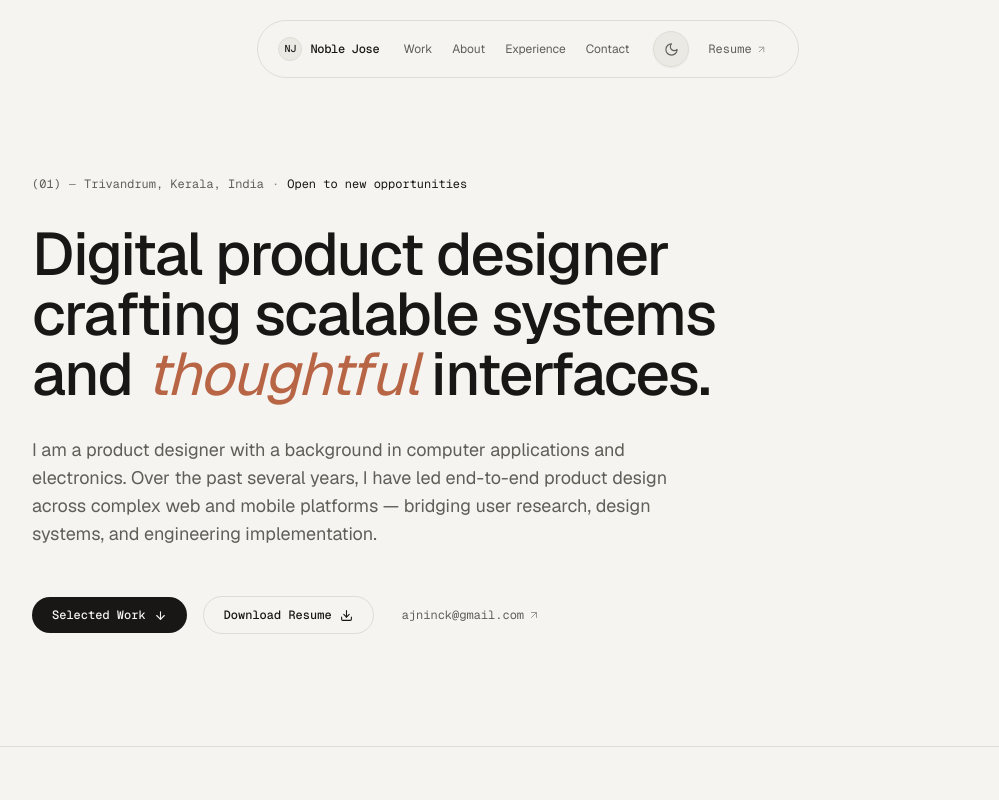
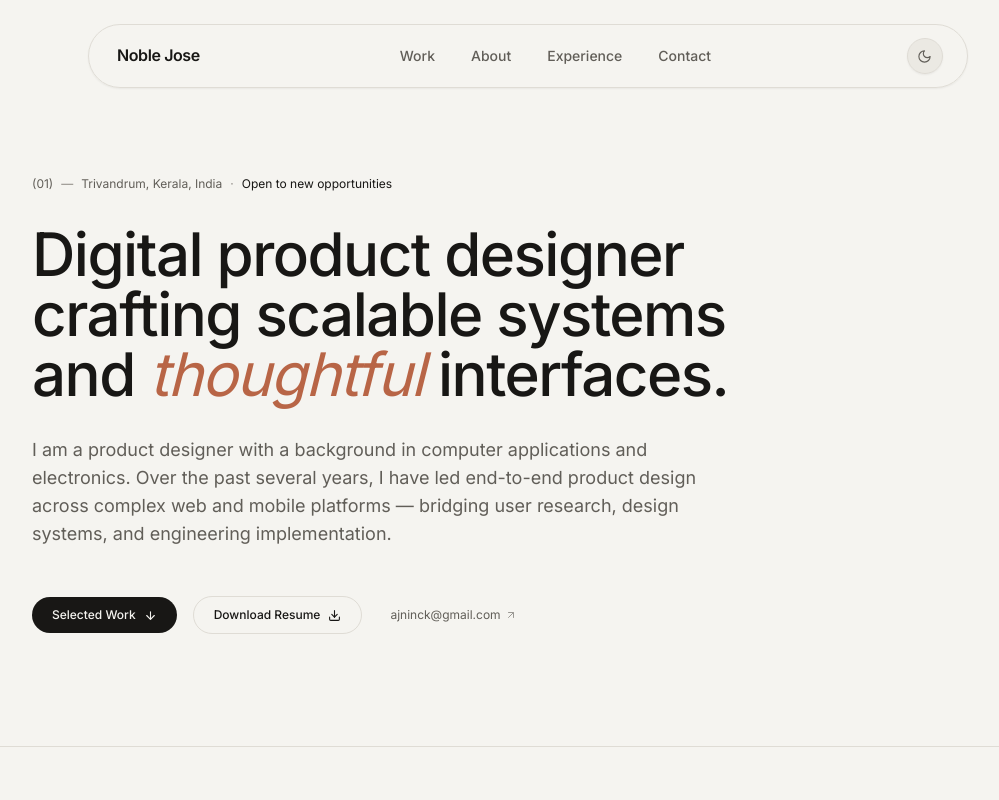
Before and after one commit to ajnoblejose/Noble-Jose-Designer-Portfolio, a React (Vite) app: page / in a window 1280 px wide. Shown: the top 800 px of the page, without its empty margins (112-1111 px from the left). Built offline with nearby package versions, Linux system fonts and the light colour scheme.

Commit message:
feat(navigation): redesign navbar with floating pill layout, Inter typography, and subtle active states

```diff
--- a/index.html
+++ b/index.html
@@ -6,6 +6,9 @@
     <meta name="viewport" content="width=device-width, initial-scale=1.0" />
     <meta name="description" content="Noble Jose – Senior UI/UX Designer portfolio. Crafting digital experiences that connect, convert, and endure." />
     <title>Noble Jose – Senior UI/UX Designer</title>
+    <link rel="preconnect" href="https://fonts.googleapis.com">
+    <link rel="preconnect" href="https://fonts.gstatic.com" crossorigin>
+    <link href="https://fonts.googleapis.com/css2?family=Inter:wght@300;400;500;600;700&display=swap" rel="stylesheet">
   </head>
   <body>
     <div id="root"></div>
--- a/src/components/layout/Navbar.jsx
+++ b/src/components/layout/Navbar.jsx
@@ -1,135 +1,202 @@
-import { useState, useEffect } from 'react';
-import { Link, useLocation } from 'react-router-dom';
+import { useState, useEffect, useRef } from 'react';
+import { Link, useLocation, useNavigate } from 'react-router-dom';
 import ThemeToggle from '../ui/ThemeToggle';
-import { Menu, X, ArrowUpRight } from 'lucide-react';
-import { personalInfo } from '../../data/portfolio';
+import { Menu, X } from 'lucide-react';
 
-const navLinks = [
-  { label: 'Work', href: '/#work' },
-  { label: 'About', href: '/#about' },
-  { label: 'Experience', href: '/#experience' },
-  { label: 'Contact', href: '/#contact' },
+const navItems = [
+  { id: 'work', label: 'Work', href: '/#work' },
+  { id: 'about', label: 'About', href: '/#about' },
+  { id: 'experience', label: 'Experience', href: '/#experience' },
+  { id: 'contact', label: 'Contact', href: '/#contact' },
 ];
 
 export default function Navbar() {
-  const [scrolled, setScrolled] = useState(false);
+  const [activeSection, setActiveSection] = useState('');
   const [mobileMenuOpen, setMobileMenuOpen] = useState(false);
   const location = useLocation();
+  const navigate = useNavigate();
+  const mobileMenuRef = useRef(null);
 
+  // Active section spy: highlights work/about/experience/contact, but NEVER the hero
   useEffect(() => {
+    if (location.pathname !== '/') {
+      setActiveSection('');
+      return;
+    }
+
+    const sectionIds = ['work', 'about', 'experience', 'contact'];
+
     const handleScroll = () => {
-      setScrolled(window.scrollY > 20);
+      // If within the hero area (near top), do not highlight any link
+      const heroEl = document.getElementById('hero');
+      const heroBottom = heroEl ? heroEl.getBoundingClientRect().bottom : 300;
+
+      if (window.scrollY < 200 || heroBottom > 220) {
+        setActiveSection('');
+        return;
+      }
+
+      // Check which section is currently centered/active in viewport
+      const viewportMid = window.innerHeight * 0.35;
+      let currentSection = '';
+
+      for (const id of sectionIds) {
+        const el = document.getElementById(id);
+        if (el) {
+          const rect = el.getBoundingClientRect();
+          if (rect.top <= viewportMid && rect.bottom >= viewportMid) {
+            currentSection = id;
+            break;
+          }
+        }
+      }
+
+      // Fallback for near bottom of page (Contact section)
+      if (
+        window.innerHeight + window.scrollY >=
+        document.documentElement.scrollHeight - 100
+      ) {
+        currentSection = 'contact';
+      }
+
+      setActiveSection(currentSection);
     };
+
     window.addEventListener('scroll', handleScroll, { passive: true });
+    handleScroll();
+
     return () => window.removeEventListener('scroll', handleScroll);
-  }, []);
+  }, [location.pathname]);
 
+  // Close mobile menu on route change
   useEffect(() => {
     setMobileMenuOpen(false);
-  }, [location]);
+  }, [location.pathname]);
 
-  const handleNavClick = (e, href) => {
-    if (href.startsWith('/#')) {
-      if (location.pathname !== '/') {
-        return; // Normal route transition
+  // Close mobile menu on Escape key press
+  useEffect(() => {
+    const handleKeyDown = (e) => {
+      if (e.key === 'Escape' && mobileMenuOpen) {
+        setMobileMenuOpen(false);
       }
+    };
+    window.addEventListener('keydown', handleKeyDown);
+    return () => window.removeEventListener('keydown', handleKeyDown);
+  }, [mobileMenuOpen]);
+
+  // Wordmark click: returns user to top of the homepage
+  const handleWordmarkClick = (e) => {
+    setMobileMenuOpen(false);
+    if (location.pathname === '/') {
       e.preventDefault();
-      const targetId = href.replace('/#', '');
-      const el = document.getElementById(targetId);
-      if (el) {
-        el.scrollIntoView({ behavior: 'smooth' });
-        window.history.pushState(null, '', href);
-      }
+      window.scrollTo({ top: 0, behavior: 'smooth' });
+      setActiveSection('');
+      window.history.pushState(null, '', '/');
+    } else {
+      // If on case study page, navigate home and scroll to top
+      e.preventDefault();
+      navigate('/');
+      window.scrollTo({ top: 0, behavior: 'smooth' });
     }
   };
 
+  // Smooth scroll handler for anchor navigation
+  const handleNavClick = (e, item) => {
+    if (location.pathname === '/') {
+      e.preventDefault();
+      const el = document.getElementById(item.id);
+      if (el) {
+        el.scrollIntoView({ behavior: 'smooth' });
+        setActiveSection(item.id);
+        window.history.pushState(null, '', `#${item.id}`);
+      }
+    }
+    setMobileMenuOpen(false);
+  };
+
   return (
-    <header className="fixed top-5 left-0 right-0 z-50 flex justify-center px-4 pointer-events-none">
+    <header className="fixed top-6 left-0 right-0 z-50 flex justify-center px-4 pointer-events-none">
+      {/* Centred floating pill-shaped navbar: 880px max-width, 64px height, 24px horizontal padding */}
       <nav
-        aria-label="Primary Navigation"
-        className={`pointer-events-auto flex items-center justify-between gap-6 px-5 py-2.5 rounded-full border transition-all duration-300 max-w-xl w-full sm:w-auto ${
-          scrolled
-            ? 'backdrop-blur-md bg-[var(--nav-blur)] border-[var(--border)] shadow-sm'
-            : 'backdrop-blur-sm bg-[var(--nav-blur)] border-[var(--border)]'
-        }`}
+        role="navigation"
+        aria-label="Main Navigation"
+        className="pointer-events-auto w-full max-w-[880px] h-16 px-6 rounded-full border border-[var(--border)] bg-[var(--nav-blur)] backdrop-blur-md shadow-sm flex items-center justify-between transition-colors duration-200"
       >
-        {/* Name / Monogram */}
+        {/* Typographic Wordmark: 16px semibold, returns to top of homepage */}
         <Link
           to="/"
-          className="flex items-center gap-2 group text-xs font-mono font-medium text-[var(--text-primary)] hover:text-[var(--accent)] transition-colors"
+          onClick={handleWordmarkClick}
+          className="text-[16px] font-semibold tracking-tight text-[var(--text-primary)] hover:text-[var(--accent)] transition-colors focus:outline-none focus-visible:ring-2 focus-visible:ring-[var(--accent)] rounded-md px-1 py-0.5 cursor-pointer"
+          aria-label="Noble Jose — Return to top"
         >
-          <span className="w-6 h-6 rounded-full border border-[var(--border)] flex items-center justify-center font-mono text-[10px] bg-[var(--bg-secondary)]">
-            NJ
-          </span>
-          <span className="tracking-tight">{personalInfo.name}</span>
+          Noble Jose
         </Link>
 
-        {/* Desktop Nav Links */}
-        <div className="hidden sm:flex items-center gap-5 text-xs text-[var(--text-muted)]">
-          {navLinks.map((link) => (
-            <a
-              key={link.label}
-              href={link.href}
-              onClick={(e) => handleNavClick(e, link.href)}
-              className="hover:text-[var(--text-primary)] transition-colors py-0.5"
-            >
-              {link.label}
-            </a>
-          ))}
+        {/* Desktop Navigation Links: 14px medium, subtle active background pill only (no dot) */}
+        <div className="hidden md:flex items-center gap-1 sm:gap-2">
+          {navItems.map((item) => {
+            const isActive = activeSection === item.id;
+            return (
+              <a
+                key={item.id}
+                href={item.href}
+                onClick={(e) => handleNavClick(e, item)}
+                aria-current={isActive ? 'page' : undefined}
+                className={`px-3.5 py-1.5 rounded-full text-[14px] font-medium transition-all duration-200 focus:outline-none focus-visible:ring-2 focus-visible:ring-[var(--accent)] ${
+                  isActive
+                    ? 'text-[var(--text-primary)] bg-[var(--bg-secondary)]'
+                    : 'text-[var(--text-muted)] hover:text-[var(--text-primary)] hover:bg-[var(--bg-secondary)]/50'
+                }`}
+              >
+                {item.label}
+              </a>
+            );
+          })}
         </div>
 
-        {/* Right utilities: Theme Toggle & Resume */}
+        {/* Right Controls: Theme Toggle & Mobile Hamburger */}
         <div className="flex items-center gap-2">
           <ThemeToggle />
 
-          <a
-            href="/resume.pdf"
-            download="Noble_Jose_Resume.pdf"
-            className="hidden sm:inline-flex items-center gap-1 text-xs font-mono text-[var(--text-muted)] hover:text-[var(--text-primary)] px-2.5 py-1 rounded-full border border-transparent hover:border-[var(--border)] transition-colors"
-          >
-            <span>Resume</span>
-            <ArrowUpRight size={11} className="opacity-60" />
-          </a>
-
-          {/* Mobile hamburger */}
+          {/* Mobile Hamburger Toggle */}
           <button
             type="button"
             onClick={() => setMobileMenuOpen((prev) => !prev)}
-            aria-label="Toggle navigation menu"
-            className="sm:hidden p-1 text-[var(--text-muted)] hover:text-[var(--text-primary)]"
+            aria-expanded={mobileMenuOpen}
+            aria-controls="mobile-navigation"
+            aria-label={mobileMenuOpen ? 'Close navigation menu' : 'Open navigation menu'}
+            className="md:hidden p-2 rounded-full text-[var(--text-muted)] hover:text-[var(--text-primary)] hover:bg-[var(--bg-secondary)] focus:outline-none focus-visible:ring-2 focus-visible:ring-[var(--accent)] transition-colors cursor-pointer"
           >
-            {mobileMenuOpen ? <X size={18} /> : <Menu size={18} />}
+            {mobileMenuOpen ? <X size={20} /> : <Menu size={20} />}
           </button>
         </div>
       </nav>
 
-      {/* Mobile Menu Dropdown */}
+      {/* Mobile Collapsible Navigation Menu */}
       {mobileMenuOpen && (
-        <div className="pointer-events-auto absolute top-16 left-4 right-4 sm:hidden p-5 rounded-2xl border border-[var(--border)] bg-[var(--bg-primary)]/95 backdrop-blur-xl shadow-lg flex flex-col gap-3">
-          <div className="flex flex-col gap-1 text-sm">
-            {navLinks.map((link) => (
+        <div
+          id="mobile-navigation"
+          ref={mobileMenuRef}
+          className="pointer-events-auto absolute top-20 left-4 right-4 max-w-[880px] mx-auto md:hidden p-4 rounded-3xl border border-[var(--border)] bg-[var(--bg-card)]/95 backdrop-blur-xl shadow-lg flex flex-col gap-1 animate-in fade-in slide-in-from-top-2 duration-200"
+        >
+          {navItems.map((item) => {
+            const isActive = activeSection === item.id;
+            return (
               <a
-                key={link.label}
-                href={link.href}
-                onClick={(e) => {
-                  handleNavClick(e, link.href);
-                  setMobileMenuOpen(false);
-                }}
-                className="px-3 py-2 rounded-lg text-[var(--text-primary)] hover:bg-[var(--bg-secondary)] transition-colors"
+                key={item.id}
+                href={item.href}
+                onClick={(e) => handleNavClick(e, item)}
+                aria-current={isActive ? 'page' : undefined}
+                className={`px-4 py-3 rounded-2xl text-[14px] font-medium transition-colors focus:outline-none focus-visible:ring-2 focus-visible:ring-[var(--accent)] ${
+                  isActive
+                    ? 'text-[var(--text-primary)] bg-[var(--bg-secondary)] font-semibold'
+                    : 'text-[var(--text-muted)] hover:text-[var(--text-primary)] hover:bg-[var(--bg-secondary)]/50'
+                }`}
               >
-                {link.label}
+                {item.label}
               </a>
-            ))}
-          </div>
-          <div className="pt-3 border-t border-[var(--border)] flex items-center justify-between text-xs font-mono">
-            <a
-              href="/resume.pdf"
-              download="Noble_Jose_Resume.pdf"
-              className="text-[var(--text-muted)] hover:text-[var(--accent)] flex items-center gap-1"
-            >
-              Download Resume PDF <ArrowUpRight size={12} />
-            </a>
-          </div>
+            );
+          })}
         </div>
       )}
     </header>
--- a/src/components/sections/Hero.jsx
+++ b/src/components/sections/Hero.jsx
@@ -11,7 +11,7 @@ export default function Hero() {
   };
 
   return (
-    <section className="pt-36 sm:pt-44 pb-20 sm:pb-28 px-6">
+    <section id="hero" className="pt-36 sm:pt-44 pb-20 sm:pb-28 px-6">
       <div className="editorial-container">
         <div className="max-w-3xl">
           {/* Subtle status & location indicator */}
--- a/src/index.css
+++ b/src/index.css
@@ -1,4 +1,4 @@
-@import url('https://fonts.googleapis.com/css2?family=Geist:wght@300;400;500;600;700&family=Geist+Mono:wght@400;500&display=swap');
+@import url('https://fonts.googleapis.com/css2?family=Inter:wght@300;400;500;600;700&display=swap');
 
 @tailwind base;
 @tailwind components;
@@ -41,7 +41,7 @@ html {
 body {
   background-color: var(--bg-primary);
   color: var(--text-primary);
-  font-family: 'Geist', -apple-system, BlinkMacSystemFont, 'Segoe UI', Roboto, sans-serif;
+  font-family: 'Inter', -apple-system, BlinkMacSystemFont, 'Segoe UI', Roboto, sans-serif;
   -webkit-font-smoothing: antialiased;
   -moz-osx-font-smoothing: grayscale;
   line-height: 1.6;
@@ -52,7 +52,7 @@ body {
   color: #FFFFFF;
 }
 
-/* Framed container styling like reference site */
+/* Framed container styling */
 .editorial-container {
   max-width: 1040px;
   margin-left: auto;
--- a/tailwind.config.js
+++ b/tailwind.config.js
@@ -8,8 +8,8 @@ export default {
   theme: {
     extend: {
       fontFamily: {
-        sans: ['Geist', 'system-ui', 'sans-serif'],
-        mono: ['Geist Mono', 'monospace'],
+        sans: ['Inter', '-apple-system', 'BlinkMacSystemFont', 'Segoe UI', 'Roboto', 'sans-serif'],
+        mono: ['Inter', 'ui-monospace', 'SFMono-Regular', 'Menlo', 'Monaco', 'Consolas', 'monospace'],
       },
       colors: {
         'bg-primary': 'var(--bg-primary)',
```
Also changed, not shown: .agent/rules/portfolio-deployment-workflow.md (added), 2 other files (tests, documents, lock files or other folders).
